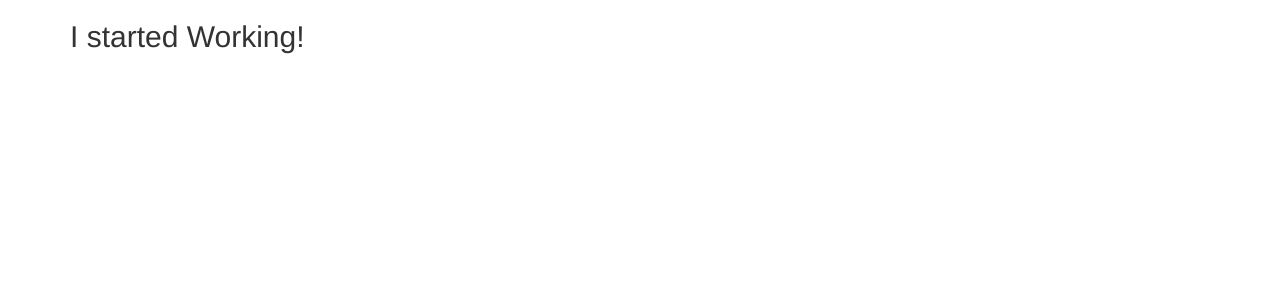
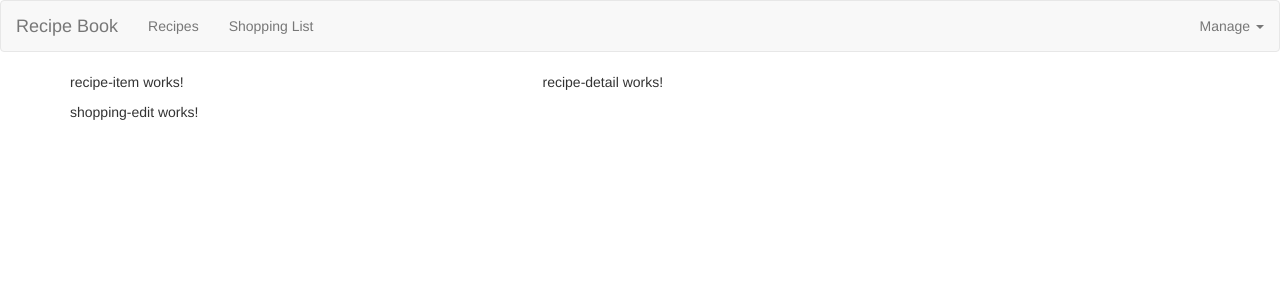
Before and after one commit to saikrishnakovuru/Angular-projects, an Angular app in the folder course-project-starting-project/: page / in a window 1280 px wide. Shown: the top 300 px of the page. Built offline with nearby package versions, Linux system fonts and the light colour scheme.

Commit message:
Created the header component

```diff
--- a/course-project-starting-project/src/app/app.component.html
+++ b/course-project-starting-project/src/app/app.component.html
@@ -1,7 +1,9 @@
+<app-header></app-header>
 <div class="container">
   <div class="row">
     <div class="col-md-12">
-      <h2>I started Working!</h2>
+      <app-recipes></app-recipes>
+      <app-shopping-list></app-shopping-list>
     </div>
   </div>
 </div>
--- a/course-project-starting-project/src/app/header/header.component.html
+++ b/course-project-starting-project/src/app/header/header.component.html
@@ -1 +1,30 @@
-<p>header works!</p>
+<nav class="navbar navbar-default">
+    <div class="container-fluid">
+        <div class="navbar-header">
+            <a href="#" class="navbar-brand">Recipe Book</a>
+        </div>
+        <div class="navbar-default">
+            <ul class="nav navbar-nav">
+                <li>
+                    <a href="#">Recipes</a>
+                </li>
+                <li>
+                    <a href="#">Shopping List</a>
+                </li>
+            </ul>
+            <ul class="nav navbar-nav navbar-right">
+                <li class="dropdown">
+                    <a href="#" class="dropdown-toggle" role="button">Manage <span class="caret"></span></a>
+                    <ul class="dropdown-menu">
+                        <li>
+                            <a href="#">Save data</a>
+                        </li>
+                        <li>
+                            <a href="#">Fetch data</a>
+                        </li>
+                    </ul>
+                </li>
+            </ul>
+        </div>
+    </div>
+</nav>
--- a/course-project-starting-project/src/app/recipes/recipe-list/recipe-list.component.html
+++ b/course-project-starting-project/src/app/recipes/recipe-list/recipe-list.component.html
@@ -1 +1 @@
-<p>recipe-list works!</p>
+<app-recipe-item></app-recipe-item>
--- a/course-project-starting-project/src/app/recipes/recipes.component.html
+++ b/course-project-starting-project/src/app/recipes/recipes.component.html
@@ -1 +1,8 @@
-<p>recipes works!</p>
+<div class="row">
+    <div class="col-md-5">
+        <app-recipe-list></app-recipe-list>
+    </div>
+    <div class="com-md-7">
+        <app-recipe-detail></app-recipe-detail>
+    </div>
+</div>
--- a/course-project-starting-project/src/app/shopping-list/shopping-list.component.html
+++ b/course-project-starting-project/src/app/shopping-list/shopping-list.component.html
@@ -1 +1,6 @@
-<p>shopping-list works!</p>
+<div class="row">
+    <div class="col-xs-10">
+    <app-shopping-edit></app-shopping-edit>
+
+    </div>
+</div>
```
